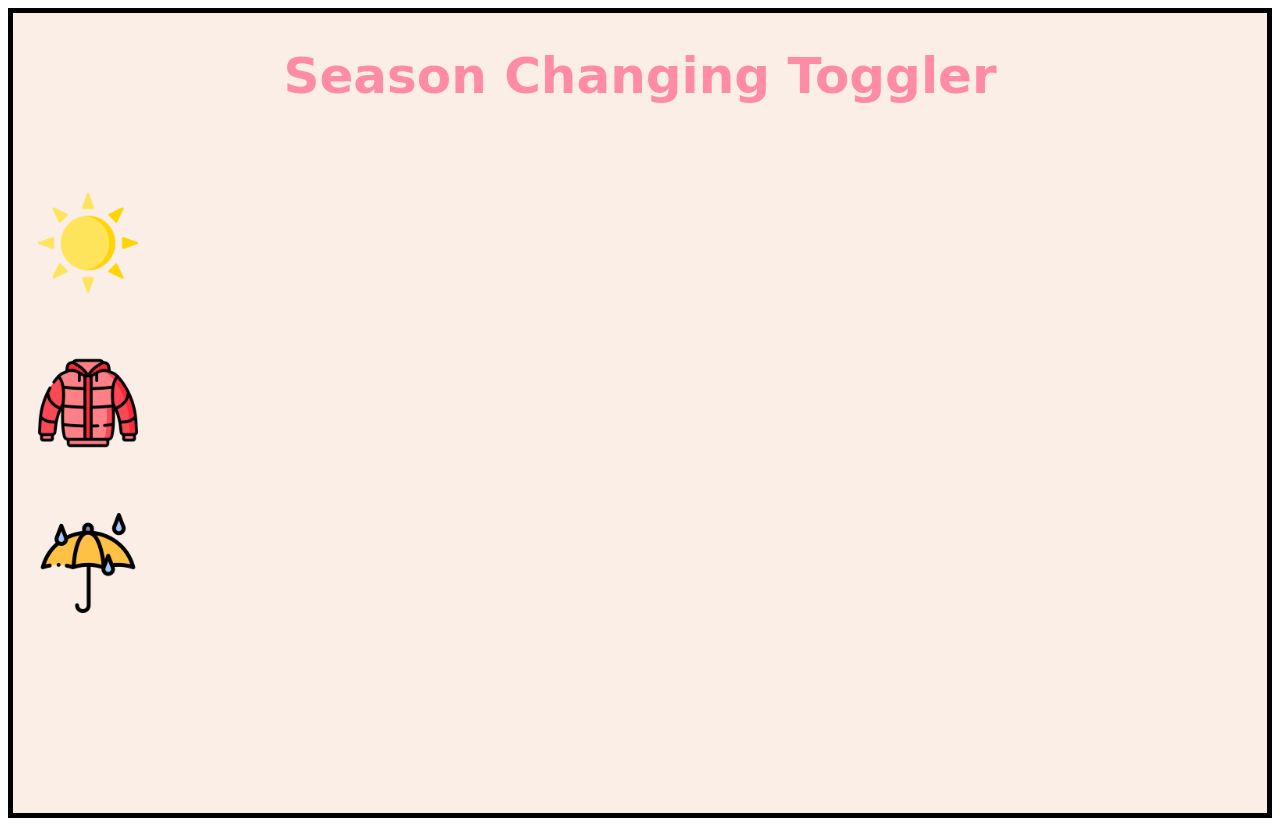
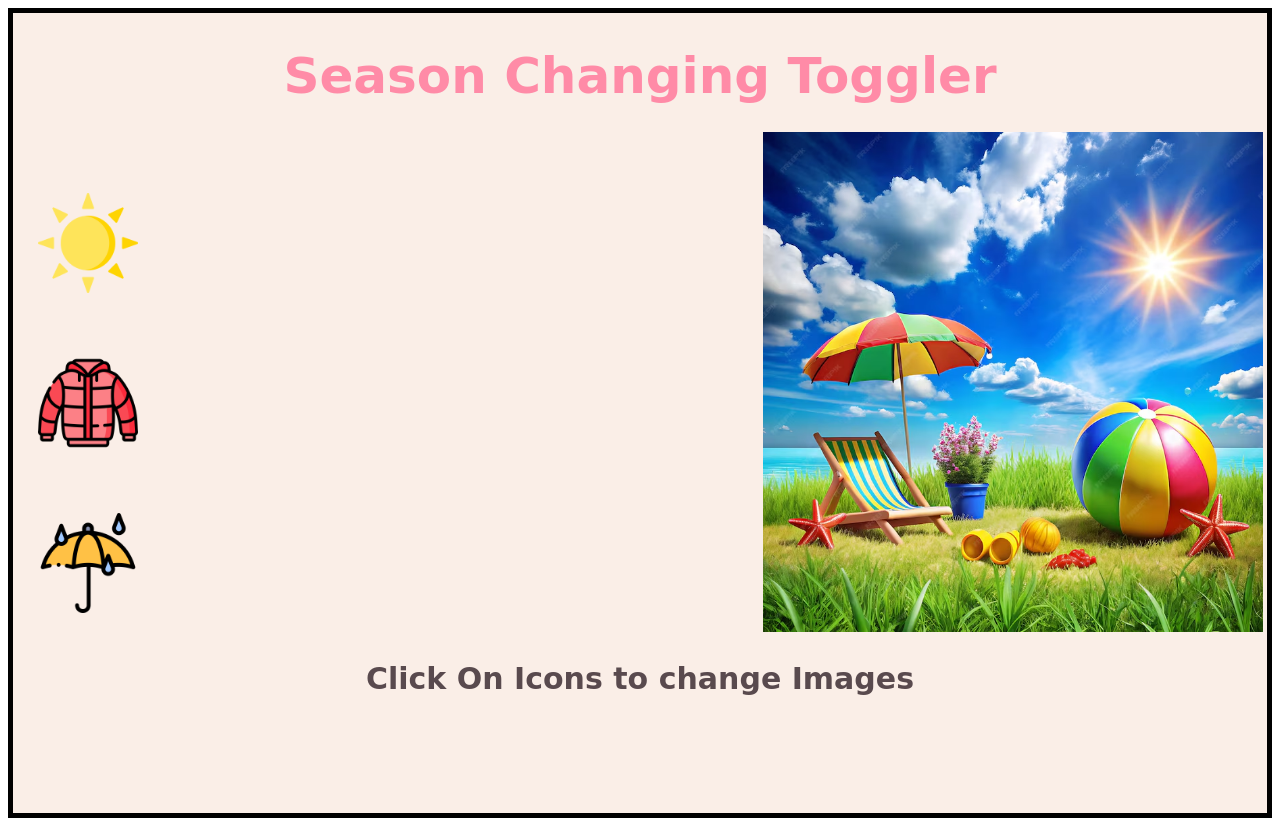
Before and after one commit to nidhiambatkar026/Toggle_seasons, a plain HTML site: page index.html in a window 1280 px wide. Drawn offline with Linux system fonts and the light colour scheme.

Commit message:
css design completed

```diff
--- a/index.html
+++ b/index.html
@@ -14,6 +14,10 @@
             <img src="./Images/jacket.png" alt="Winter" class="icons"/>
             <img src="./Images/umbrella.png" alt="Mansoon" class="icons"/>
         </div>
+        <div class="img_screen">
+            <img src="./Images/Summer.avif" alt="Summer" class="img_size"/>
+        </div>
+        <h2 class="small_heading">Click On Icons to change Images</h2>
     </div>
 </body>
 </html>
--- a/style.css
+++ b/style.css
@@ -26,3 +26,15 @@
     transform: scale(1.1);
     cursor: pointer;
 }
+.img_size{
+    height: 500px;
+    width: 500px;
+    margin-left: 750px;
+    margin-top: -500px;
+}
+.small_heading{
+    text-align: center;
+    color: #594a4e;
+    font-size: 30px;
+    font-family: cursive;
+}
```
Also changed, not shown: Images/Summer.avif (added), Images/Winter_season.jpg (added), Images/rainy_season.avif (added).
